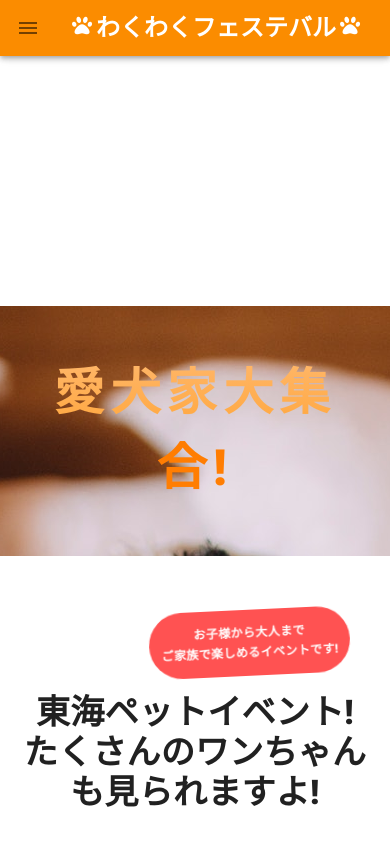
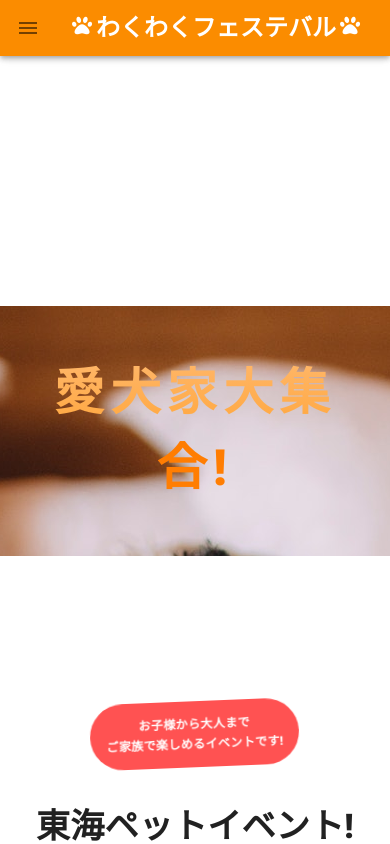
Before and after one commit to hirotaka-takase/wakuwakufestival, a Nuxt app: page / in a window 390 px wide. Shown: the top 844 px of the page. Built offline with nearby package versions, Linux system fonts and the light colour scheme.

Commit message:
v-chipのposition除去

```diff
--- a/pages/index.vue
+++ b/pages/index.vue
@@ -22,15 +22,17 @@
     <v-container>
       <v-layout column justify-center align-center class="layout1 text-center">
         <v-flex xs12 sm8 md6 class="py-4 font-weight-bold" style="margin-bottom: 90px;">
-          <v-row style="margin-bottom: 30px; position: relative;">
-            <v-chip
-              class="chip pa-3 body-1 caption fuwafuwa font-weight-black"
+          <v-row style="margin-bottom: 30px;">
+            <v-col cols="12" md="12" sm="12" class="mb-6">
+              <v-chip
+              class="chip pa-4 caption fuwafuwa font-weight-black"
               color="error"
               text-color="white"
               x-large
-            >
-              お子様から大人まで<br>ご家族で楽しめるイベントです!
-            </v-chip>
+              >
+                お子様から大人まで<br>ご家族で楽しめるイベントです!
+              </v-chip>
+            </v-col>
             <v-col cols="12" md="12" sm="12" class="pa-0 display-1 font-weight-black">東海ペットイベント!</v-col>
             <v-col cols="12" md="12" sm="12" class="pt-0 display-1 mb-4 font-weight-black">たくさんのワンちゃんも見られますよ!</v-col>
           </v-row>
@@ -192,23 +194,25 @@
       </v-card>
       <p class="px-5 text-center silver-text font-weight-bold" style="color: #444444;">※シルバー優先席あります。ごゆっくりおくつろぎください</p>
       <v-layout column justify-center align-center class="text-center py-4 mb-4">
-      <v-card style="position: relative;" class="mb-4">
-          <v-chip
-            class="chip2 pa-3 fuwafuwa font-weight-black"
-            style="z-index: 1;"
-            color="error"
-            text-color="white"
-            x-large>
-              わくフェス
-            </v-chip>
+      <v-card class="mb-4">
         <v-img
           class="white--text"
-          height="310px"
+          height="300px"
           :src="img_src.banner"
         >
           <v-card-title
           id="banner-text">
+
             <v-row class="font-weight-bold wf-roundedmplus1c">
+              <v-col cols="12" md="3" class="pa-0">
+                <v-chip
+                class="chip fuwafuwa font-weight-black"
+                color="error"
+                text-color="white"
+                large>
+                  わくフェス
+                </v-chip>
+              </v-col>
               <v-col cols="12" md="12"><p style="color: #6495ED">キッズダンスコンテスト<br><small>「子供と言ってあなどらないで！」</small></p></v-col>
               <v-col cols="12" md="12"><p style="color: #FA8072">ご当地アイドル男女でショー<br><small>「どんなかんじ？こんなかんじ！」</small></p></v-col>
             </v-row>
@@ -268,7 +272,7 @@ export default {
 
 <style>
 .parallax {
-  margin-bottom: 180px;
+  margin-bottom: 100px;
 }
 ul {
   list-style-type: none;
@@ -284,15 +288,7 @@ ul {
   -webkit-text-fill-color: transparent;
 }
 .chip {
-  position: absolute;
-  top: -80px;
-  right: 280px;
-}
-.chip2 {
-  position: absolute;
-  left: -30px;
-  top: -20px;
-  font-size: 1.5rem !important;
+  font-size: 1.3rem !important;
 }
 .fuwafuwa {
 -webkit-animation:fuwafuwa 3s infinite linear alternate;
@@ -351,7 +347,7 @@ animation:fuwafuwa 3s infinite linear alternate;
 
 #banner-text p {
   font-size: 2.8rem!important;
-  line-height: 1.1;
+  line-height: 0.8;
 }
 #banner-text small {
   font-size: 1.5rem!important;
@@ -371,10 +367,6 @@ animation:fuwafuwa 3s infinite linear alternate;
 }
 .text_aiken {
   font-size: 50px;
-}
-.chip {
-  top: -80px;
-  right: 40px;
 }
 .kouryu {
   width: 100%;
@@ -413,15 +405,13 @@ animation:fuwafuwa 3s infinite linear alternate;
   margin-bottom: 100px !important;
 }
 #banner-text p {
-  font-size: 1.7rem!important;
+  font-size: 1.5rem!important;
   line-height: 1.1;
 }
 #banner-text small {
-  font-size: 1.2rem!important;
+  font-size: 1rem!important;
 }
-.chip2 {
-left: -10px;
-top: -50px;
+.chip {
 font-size: 1.0rem !important;
 }
 .btns {
```
